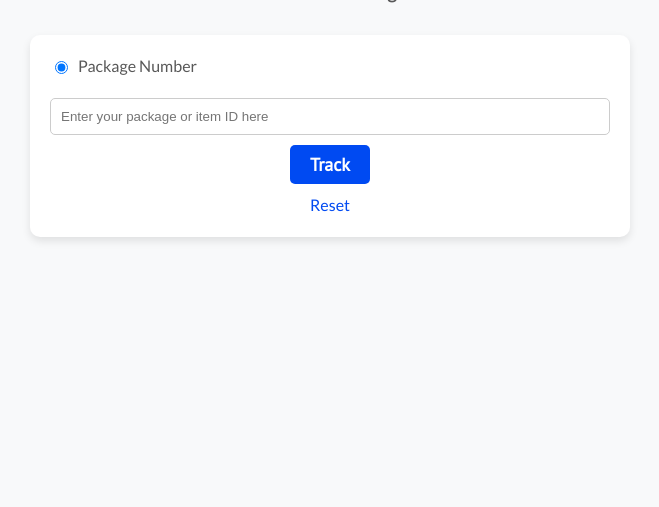
After one commit to stdjes/MIST_LOGISTICS_PROJECT, a Flask app: template templates/trackingpage.html in a window 1280 px wide. The commit adds this page. Shown: the part 261-768 px from the top of the page, without its empty margins (310-969 px from the left). Run offline with Flask 3, Linux system fonts and the light colour scheme; the template is opened without the code that fills it, so the values that code supplies are empty; some libraries are stand-ins or nearby versions.

Commit message:
add: another template file

```diff
--- /dev/null
+++ b/templates/includes/navbar.html
@@ -0,0 +1,24 @@
+<style>
+   #header{
+    background-color: rgba(0, 0, 0, .85);
+   }
+</style>
+
+<header class="header" id="header">
+    <div class="conteiner">
+       <div class="header__inner">
+           <a href="#" data-scroll="#intro">
+            <img class="img" src="static/images/headericon/logo.svg" alt="logo">
+            </a>
+            <nav class="nav" id="nav">
+                <a class="nav__link" href="/" data-scroll="#homepage">Homepage  </a>
+                <a class="nav__link" href="/tracking">Tracking </a>
+            </nav>
+            <button class="burger" type="button" id="navToggle">
+                <span class="burger__line">1</span>
+                <span class="burger__line">2</span>
+                <span class="burger__line">3</span>
+                <span class="burger__line">4</span>
+            </button>
+    </div>
+    </div>
--- a/templates/index.html
+++ b/templates/index.html
@@ -31,6 +31,7 @@
                         </a>
                         <nav class="nav" id="nav">
                             <a class="nav__link" href="#" data-scroll="#services">Services  </a>
+                            <a class="nav__link" href="/tracking" >Tracking </a>
                             <a class="nav__link" href="#" data-scroll="#clients"> Clients  </a>
                             <a class="nav__link" href="#" data-scroll="#benefits">Benefits</a>
                             <a class="nav__link" href="#" data-scroll="#team">Team</a>
--- /dev/null
+++ b/templates/trackingpage.html
@@ -0,0 +1,170 @@
+<!DOCTYPE html>
+<html lang="en">
+
+<head>
+    <meta charset="UTF-8">
+    <meta http-equiv="X-UA-Compatible" content="IE=edge">
+    <meta name="viewport" content="width=device-width, initial-scale=1.0">
+    <link rel="stylesheet" href="{{ url_for('static', filename='css/aos.css') }}">
+    <link rel="stylesheet" href="{{ url_for('static', filename='css/slick.css') }}">
+    <link rel="stylesheet" href="{{ url_for('static', filename='css/style.css') }}">
+    <link rel="apple-touch-icon" sizes="180x180" href="{{ url_for('static', filename='images/fav/apple-touch-icon.png') }}">
+    <link rel="icon" type="image/png" sizes="32x32" href="{{ url_for('static', filename='images/fav/favicon-32x32.png') }}">
+    <link rel="icon" type="image/png" sizes="16x16" href="{{ url_for('static', filename='images/fav/favicon-16x16.png') }}">
+    <link rel="manifest" href="{{ url_for('static', filename='images/fav/manifest.json') }}">
+    <link rel="mask-icon" href="{{ url_for('static', filename='images/fav/safari-pinned-tab.svg') }}" color="#004AF2">
+    <meta name="msapplication-TileColor" content="#004AF2">
+    <meta name="theme-color" content="#004AF2">
+
+    <link rel="preconnect" href="https://fonts.gstatic.com">
+    <link href="https://fonts.googleapis.com/css2?family=Lato:wght@400;700;900&family=PT+Sans&display=swap" rel="stylesheet">
+    <title>MIST Logistics - Strong, Fast, Reliable!</title>
+
+    <style>
+        body {
+            font-family: 'Lato', sans-serif;
+            background-color: #f8f9fa;
+            margin: 0;
+            padding: 0;
+            box-sizing: border-box;
+        }
+
+        .tracking-card{
+            display: flex;
+            flex-direction: column;
+            justify-content: center;
+            align-items: center;
+            margin-top: 30px;
+
+        }
+
+        .tracktitle {
+            display: flex;
+            justify-content: center;
+            align-items: center;
+            margin-top: 240px;
+        }
+
+        .package.form {
+            display: flex;
+            justify-content: center;
+            align-items: center;
+            margin-top: 30px;
+        }
+
+        form {
+            background-color: #ffffff;
+            padding: 20px;
+            border-radius: 10px;
+            box-shadow: 0 4px 8px rgba(0, 0, 0, 0.1);
+            width: 100%;
+            max-width: 600px;
+        }
+
+        .input-group {
+            display: flex;
+            justify-content: space-between;
+            margin-bottom: 20px;
+        }
+
+        .input-group-text {
+            display: flex;
+            align-items: center;
+        }
+
+        .input-group-text input {
+            margin-right: 10px;
+        }
+
+        .form-group {
+            display: flex;
+            flex-direction: column;
+            align-items: center;
+        }
+
+        .form-control {
+            width: 100%;
+            padding: 10px;
+            margin-bottom: 10px;
+            border: 1px solid #ccc;
+            border-radius: 5px;
+        }
+
+        .btn-primary {
+            padding: 10px 20px;
+            background-color: #004AF2;
+            color: #fff;
+            border: none;
+            border-radius: 5px;
+            cursor: pointer;
+        }
+
+        .btn-primary:hover {
+            background-color: #003bbd;
+        }
+
+        .reset {
+            margin-top: 10px;
+            text-decoration: none;
+            color: #004AF2;
+        }
+
+        .reset:hover {
+            text-decoration: underline;
+        }
+
+        .tracking-result {
+            margin-top: 20px;
+            padding: 20px;
+            background-color: #ffffff;
+            border-radius: 10px;
+            box-shadow: 0 4px 8px rgba(0, 0, 0, 0.1);
+            width: 100%;
+            max-width: 600px;
+            text-align: center;
+        }
+    </style>
+</head>
+
+<body>
+    <div>
+        <!--Header-->
+        {% include "includes/navbar.html" %}
+        <!--/.Header-->
+    </div>
+
+    <div class="tracktitle">
+        <h3>Track Your Packages</h3>
+    </div>
+
+    <div class="package form">
+        <form method="GET" action="{{ url_for('tracking') }}" accept-charset="UTF-8" class="" id="search_form_id" role="search">
+            <div class="input-group">
+                <div class="input-group-text">
+                    <input type="radio" class="form" name="package_radio" id="inlineRadio1" checked value="package_id">
+                    <label for="inlineRadio1">Package Number</label>
+                </div>
+            </div>
+            <div class="form-group search">
+                <input type="number" class="form-control" name="package_id" placeholder="Enter your package or item ID here" required>
+                <button type="submit" class="btn btn-primary">Track</button>
+                <a class="reset" href="{{ url_for('tracking') }}">Reset</a>
+            </div>
+        </form>
+        <br><br>
+
+    </div>
+    <div class="tracking-card">
+        {% if tracking_result %}
+        <div class="tracking-result">
+            <h4>Tracking Result</h4>
+            <p>Status: {{ tracking_result.status }}</p>
+            <p>Location: {{ tracking_result.location }}</p>
+        </div>
+        {% endif %}
+    </div>
+
+
+</body>
+
+</html>
```
Also changed, not shown: templates/includes/footer.html (added).
